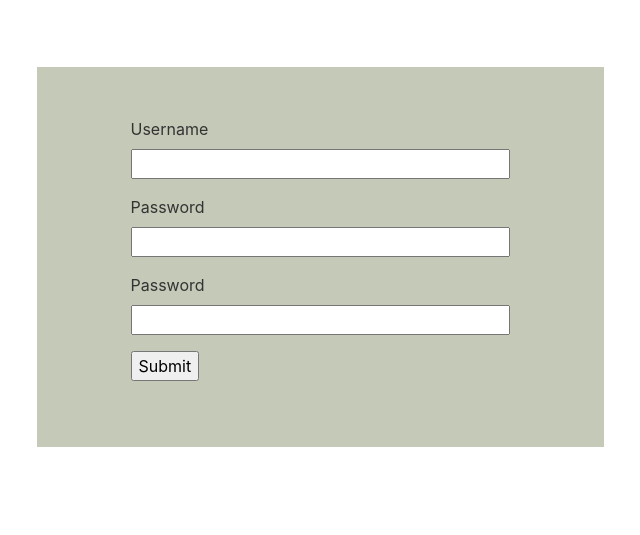
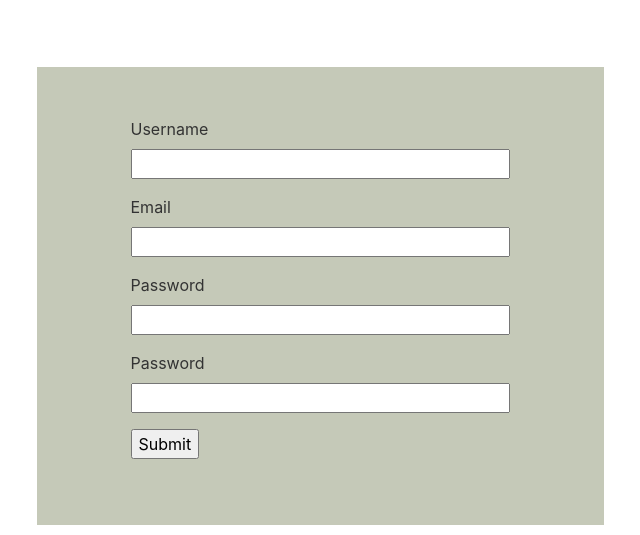
Before and after one commit to nnhsse202122/half-caf-app-2022, a Python web app: template Web-App/app/templates/teachreg.html in a window 1280 px wide. Shown: the part 303-838 px from the top of the page, without its empty margins (320-960 px from the left). Before the commit the page ends 750 px from the top, so only its background shows below. Run offline with Jinja, Linux system fonts and the light colour scheme; the template is opened without the code that fills it: most values are stand-ins (such as "Sample title", 1, 10 or a date in 2020); form fields are guessed from the names that the template uses; some libraries are stand-ins or nearby versions.

Commit message:
Register email

```diff
--- a/Web-App/app/main/forms.py
+++ b/Web-App/app/main/forms.py
@@ -156,6 +156,8 @@ class A_DeleteUserForm(FlaskForm):
 
 class ResetPasswordRequestForm(FlaskForm):
     email = StringField('Email', validators={DataRequired(), Email()})
+    password = PasswordField('Password', validators=[DataRequired()])
+    password2 = PasswordField('Repeat Password', validators=[DataRequired(), EqualTo('password')])
     submit = SubmitField('Request Password Reset')
 
 class ResetPasswordForm(FlaskForm):
--- a/Web-App/app/templates/register.html
+++ b/Web-App/app/templates/register.html
@@ -44,7 +44,7 @@
         </p>
         <p>
             {{ form.email.label }}<br>
-            {{ form.email(size=64) }}<br>
+            {{ form.email(size=32) }}<br>
             {% for error in form.email.errors %}
             <span style="color: red;">[{{ error }}]</span>
             {% endfor %}
--- a/Web-App/app/templates/teachreg.html
+++ b/Web-App/app/templates/teachreg.html
@@ -42,7 +42,13 @@
             <span style="color: red;">[{{ error }}]</span>
             {% endfor %}
         </p>
-
+        <p>
+            {{ form.email.label }}<br>
+            {{ form.email(size=32) }}<br>
+            {% for error in form.email.errors %}
+            <span style="color: red;">[{{ error }}]</span>
+            {% endfor %}
+        </p>
         <p>
             {{ form.password.label }}<br>
             {{ form.password(size=32) }}<br>
```
